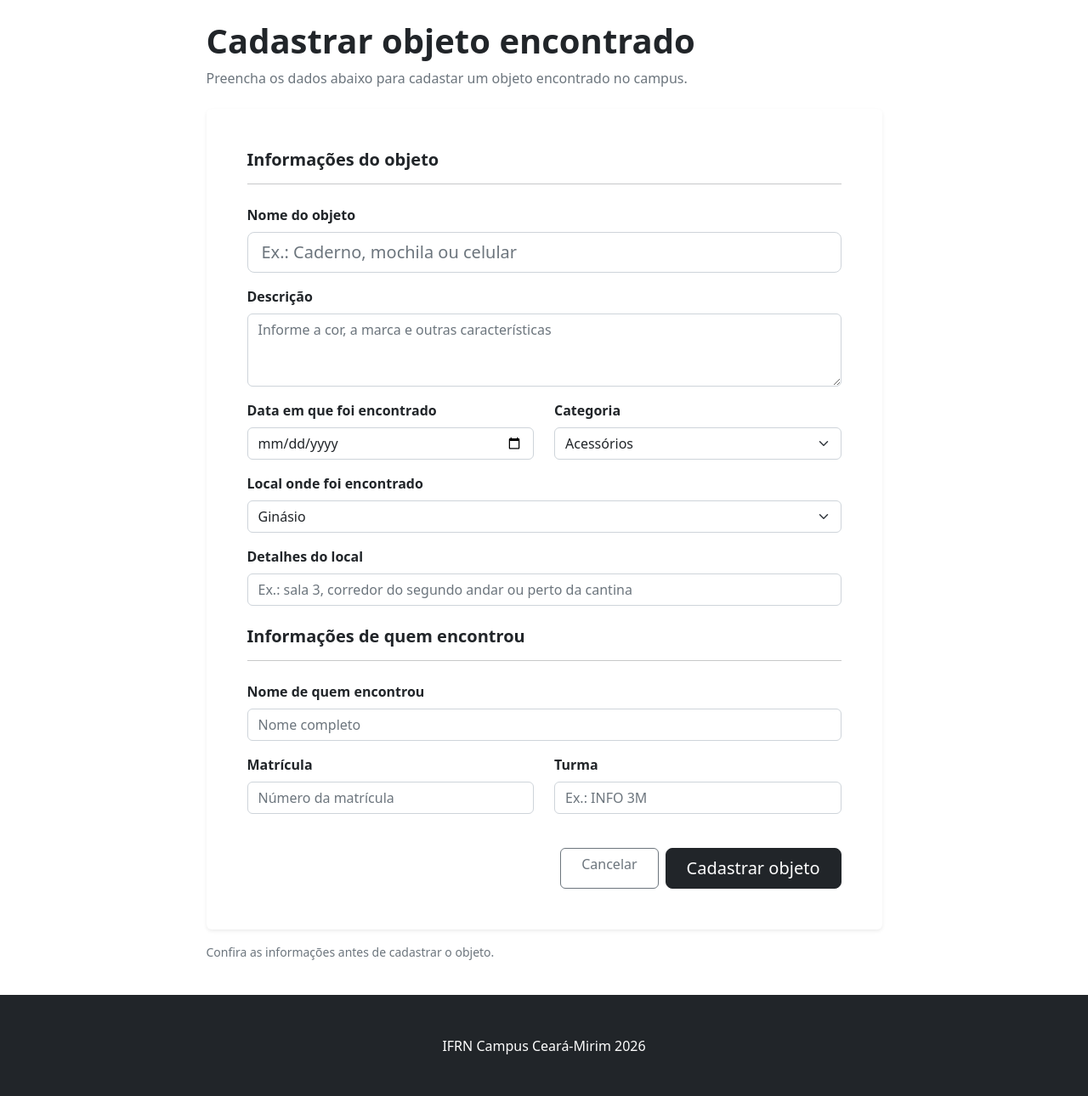
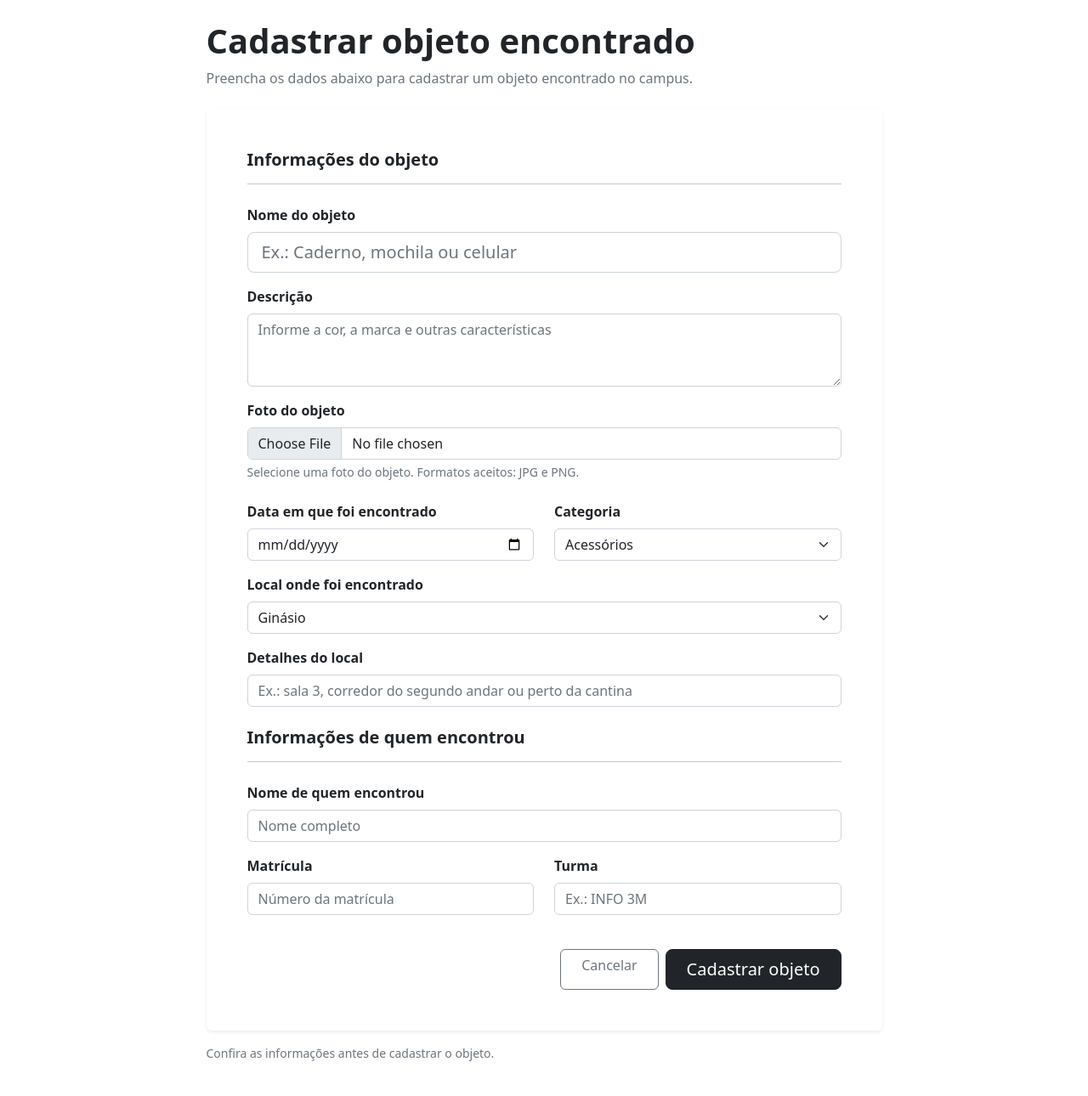
Before and after one commit to giovanna153/Sistema-Objetos-Perdidos-IFRNCM, a Flask app: page /objetos/cadastrar in a window 1280 px wide. Shown: the part 80-1370 px from the top of the page at 85% size. Run offline with Flask 3, Linux system fonts and the light colour scheme; a user stored in the database is signed in; some libraries are stand-ins or nearby versions.

Commit message:
adicionando a funcionalidade de foto no cadastro do objeto.
adicionando a funcionalidade de foto no cadastro do objeto.

```diff
--- a/app/forms/objeto_form.py
+++ b/app/forms/objeto_form.py
@@ -1,7 +1,7 @@
 
 from flask_wtf import FlaskForm
-from wtforms import StringField, TextAreaField, DateField, SelectField, SubmitField
-from wtforms.validators import DataRequired, Length
+from wtforms import StringField, TextAreaField, DateField, SelectField, SubmitField, FileField
+from wtforms.validators import DataRequired, Length, Optional
 
 
 class ObjetoForm(FlaskForm):
@@ -77,4 +77,9 @@ class ObjetoForm(FlaskForm):
         ]
     )
 
+    foto = FileField(
+        'Foto do objeto',
+        validators=[Optional()]
+    )
+
     submit = SubmitField('Cadastrar objeto')
--- a/app/models/objeto.py
+++ b/app/models/objeto.py
@@ -9,6 +9,7 @@ class Objeto(db.Model):
     nome_objeto = db.Column(db.String(50), nullable=False)
     descricao = db.Column(db.String(200), nullable=False)
     data = db.Column(db.Date, nullable=False)
+    foto = db.Column(db.String(255), nullable=True)
 
     local_id = db.Column(
         db.Integer,
--- a/app/routes.py
+++ b/app/routes.py
@@ -15,6 +15,9 @@ from app.services.objeto_service import cadastrar_objeto
 from app.services.objeto_listagem_service import listar_objetos
 
 from app.models.local import Local
+
+import os
+from werkzeug.utils import secure_filename
 
 @app.route('/')
 def index():
@@ -93,8 +96,43 @@ def cadastrar_novo_objeto():
     ]
 
     if form.validate_on_submit():
+        caminho_foto = None
+
         try:
-            cadastrar_objeto(form, usuario_id=current_user.id)
+            arquivo = form.foto.data
+
+            if arquivo and arquivo.filename:
+                extensao = os.path.splitext(arquivo.filename)[1].lower()
+
+                if extensao not in [".jpg", ".jpeg", ".png"]:
+                    flash("Selecione uma imagem JPG ou PNG.", "error")
+                    return render_template("cadastrar.html", form=form)
+
+                nome_arquivo = secure_filename(arquivo.filename)
+
+                nome_arquivo = f"{current_user.id}_{nome_arquivo}"
+
+                pasta_uploads = os.path.join(
+                    app.root_path,
+                    "static",
+                    "uploads"
+                )
+                os.makedirs(pasta_uploads, exist_ok=True)
+
+                caminho_completo = os.path.join(
+                    pasta_uploads,
+                    nome_arquivo
+                )
+
+                arquivo.save(caminho_completo)
+
+                caminho_foto = f"uploads/{nome_arquivo}"
+
+            cadastrar_objeto(
+                form,
+                usuario_id=current_user.id,
+                foto=caminho_foto
+            )
 
             flash("Objeto cadastrado com sucesso!", "success")
             return redirect(url_for("dashboard"))
@@ -105,7 +143,6 @@ def cadastrar_novo_objeto():
             flash("Não foi possível cadastrar o objeto.", "error")
 
     return render_template("cadastrar.html", form=form)
-
 
 @app.route("/criar-categorias")
 def criar_categorias():
--- a/app/services/objeto_service.py
+++ b/app/services/objeto_service.py
@@ -3,11 +3,12 @@ from app import db
 from app.models.objeto import Objeto
 
 
-def cadastrar_objeto(form, usuario_id):
+def cadastrar_objeto(form, usuario_id, foto=None):
     objeto = Objeto(
         nome_objeto=form.nome.data,
         descricao=form.descricao.data,
         data=form.data.data,
+        foto=foto,
         local_id=form.local_id.data,
         detalhes_local=form.detalhes_local.data,
         categoria_id=form.categoria_id.data,
--- a/app/templates/cadastrar.html
+++ b/app/templates/cadastrar.html
@@ -9,14 +9,14 @@
             <div class="mb-4">
                 <h1 class="fw-bold">Cadastrar objeto encontrado</h1>
                 <p class="text-secondary">
-                    Preencha os dados abaixo para cadastar um objeto encontrado no campus.
+                    Preencha os dados abaixo para cadastrar um objeto encontrado no campus.
                 </p>
             </div>
 
             <div class="card border-0 shadow-sm">
                 <div class="card-body p-4 p-md-5">
 
-                    <form method="POST">
+                    <form method="POST" enctype="multipart/form-data">
                         {{ form.hidden_tag() }}
 
                         <h5 class="fw-bold mb-3">Informações do objeto</h5>
@@ -38,6 +38,17 @@
                             {% endfor %}
                         </div>
 
+                        <div class="mb-4">
+                            {{ form.foto.label(class="form-label fw-semibold") }}
+                            {{ form.foto(class="form-control", accept=".jpg,.jpeg,.png") }}
+                            <div class="form-text">
+                                Selecione uma foto do objeto. Formatos aceitos: JPG e PNG.
+                            </div>
+                            {% for erro in form.foto.errors %}
+                                <div class="text-danger small mt-1">{{ erro }}</div>
+                            {% endfor %}
+                        </div>
+
                         <div class="row">
                             <div class="col-md-6 mb-3">
                                 {{ form.data.label(class="form-label fw-semibold") }}
@@ -46,6 +57,7 @@
                                     <div class="text-danger small mt-1">{{ erro }}</div>
                                 {% endfor %}
                             </div>
+
 
                             <div class="col-md-6 mb-3">
                                 {{ form.categoria_id.label(class="form-label fw-semibold") }}
@@ -56,7 +68,6 @@
                             </div>
                         </div>
 
-
                         <div class="mb-3">
                             {{ form.local_id.label(class="form-label fw-semibold") }}
                             {{ form.local_id(class="form-select") }}
@@ -65,6 +76,7 @@
                             {% endfor %}
                         </div>
 
+
                         <div class="mb-4">
                             {{ form.detalhes_local.label(class="form-label fw-semibold") }}
                             {{ form.detalhes_local(class="form-control", placeholder="Ex.: sala 3, corredor do segundo andar ou perto da cantina") }}
@@ -72,7 +84,6 @@
                                 <div class="text-danger small mt-1">{{ erro }}</div>
                             {% endfor %}
                         </div>
-
 
                         <h5 class="fw-bold mb-3">Informações de quem encontrou</h5>
                         <hr class="mb-4">
```
Also changed, not shown: app/templates/objetos.html (+16 -3 lines), migrations/versions/ff4f83036df7_adicionar_foto_aos_objetos.py (added, +32 -0 lines), app/static/uploads/1_1000185802.jpg (added), app/static/uploads/1_WhatsApp_Image_2026-09-15_at_15.11.10.jpeg (added), instance/app.sqlite3.
